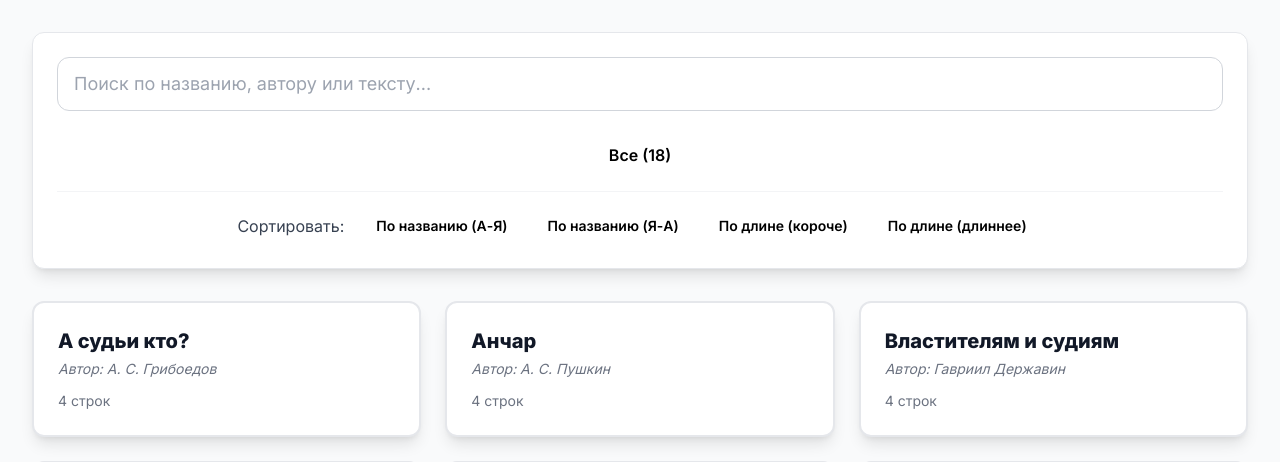
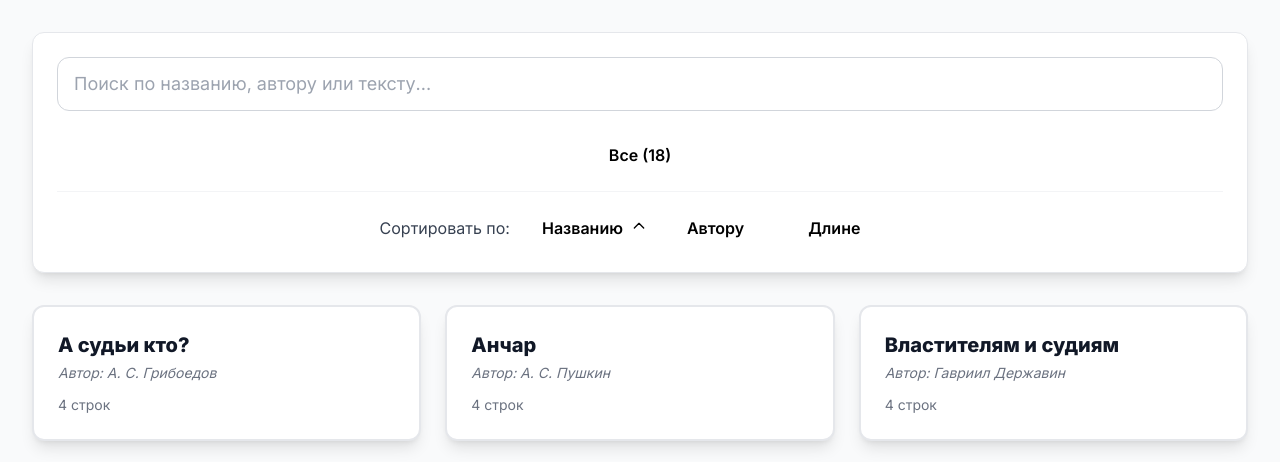
Before and after one commit to zynqff/ssbeta, a Flask app: page / in a window 1280 px wide. Shown: the part 105-567 px from the top of the page. Run offline with Flask 3, Linux system fonts and the light colour scheme; some libraries are stand-ins or nearby versions.

Commit message:
Обновлена сортировка стихов в index.html

```diff
--- a/templates/index.html
+++ b/templates/index.html
@@ -61,6 +61,15 @@
             transform: translateY(-2px);
             @apply shadow-lg;
         }
+
+        /* Дополнительный класс для плавного скрытия иконок */
+        .sort-arrow-icon {
+            transition: opacity 0.2s ease, transform 0.2s ease;
+            opacity: 0;
+            /* Изначально скрываем все иконки в CSS */
+        }
+
+        /* В JS мы будем управлять opacity: 1 для активной иконки */
     </style>
 </head>
 
@@ -130,15 +139,34 @@
 
             <div id="sort-buttons-container"
                 class="flex flex-wrap gap-2 justify-center mt-4 pt-4 border-t border-gray-100">
-                <span class="font-medium text-gray-700 mr-2 self-center">Сортировать:</span>
+                <span class="font-medium text-gray-700 mr-2 self-center">Сортировать по:</span>
+
                 <button data-sort="title" data-order="asc"
-                    class="sort-btn active px-4 py-2 rounded-lg text-sm font-semibold">По названию (А-Я)</button>
-                <button data-sort="title" data-order="desc"
-                    class="sort-btn px-4 py-2 rounded-lg text-sm font-semibold">По названию (Я-А)</button>
+                    class="sort-btn active px-4 py-2 rounded-lg font-semibold transition-colors duration-150 text-base">Названию
+                    <svg data-sort-icon="title"
+                        class="sort-arrow-icon w-4 h-4 inline ml-1 align-text-top transform transition-transform"
+                        fill="none" viewBox="0 0 24 24" stroke="currentColor">
+                        <path stroke-linecap="round" stroke-linejoin="round" stroke-width="2" d="M5 15l7-7 7 7" />
+                    </svg>
+                </button>
+
+                <button data-sort="author" data-order="asc"
+                    class="sort-btn px-4 py-2 rounded-lg font-semibold transition-colors duration-150 text-base">Автору
+                    <svg data-sort-icon="author"
+                        class="sort-arrow-icon w-4 h-4 inline ml-1 align-text-top transform transition-transform"
+                        fill="none" viewBox="0 0 24 24" stroke="currentColor">
+                        <path stroke-linecap="round" stroke-linejoin="round" stroke-width="2" d="M5 15l7-7 7 7" />
+                    </svg>
+                </button>
+
                 <button data-sort="length" data-order="asc"
-                    class="sort-btn px-4 py-2 rounded-lg text-sm font-semibold">По длине (короче)</button>
-                <button data-sort="length" data-order="desc"
-                    class="sort-btn px-4 py-2 rounded-lg text-sm font-semibold">По длине (длиннее)</button>
+                    class="sort-btn px-4 py-2 rounded-lg font-semibold transition-colors duration-150 text-base">Длине
+                    <svg data-sort-icon="length"
+                        class="sort-arrow-icon w-4 h-4 inline ml-1 align-text-top transform transition-transform"
+                        fill="none" viewBox="0 0 24 24" stroke="currentColor">
+                        <path stroke-linecap="round" stroke-linejoin="round" stroke-width="2" d="M5 15l7-7 7 7" />
+                    </svg>
+                </button>
             </div>
         </div>
 
@@ -215,6 +243,7 @@
         let currentPoem = null; // Для модального окна
         // ИЗМЕНЕНИЕ: По умолчанию 'unread' для авторизованных, 'unfiltered' для гостей
         let currentFilter = isAuthenticated ? 'unread' : 'unfiltered';
+        // Изменено на сортировку по "Названию" (ASC) по умолчанию
         let currentSort = { type: 'title', order: 'asc' };
 
         const poemsContainer = document.getElementById('poems-container');
@@ -309,6 +338,9 @@
                 if (currentSort.type === 'length') {
                     valA = a.lineCount;
                     valB = b.lineCount;
+                } else if (currentSort.type === 'author') {
+                    valA = a.author.toLowerCase();
+                    valB = b.author.toLowerCase();
                 } else { // title
                     valA = a.title.toLowerCase();
                     valB = b.title.toLowerCase();
@@ -353,6 +385,7 @@
         };
 
         // --- 2. ЛОГИКА МОДАЛЬНОГО ОКНА ---
+        // (Логика модального окна остается без изменений, за исключением имен переменных, которые мы изменили для единообразия)
 
         const openModal = (title) => {
             currentPoem = allPoems.find(p => p.title === title);
@@ -378,7 +411,6 @@
                 if (readButtonWrapper) readButtonWrapper.classList.remove('hidden');
                 if (pinButtonWrapper) pinButtonWrapper.classList.remove('hidden');
 
-                // Админ-кнопки в модальном окне больше не показываются
             } else {
                 if (readButtonWrapper) readButtonWrapper.classList.add('hidden');
                 if (pinButtonWrapper) pinButtonWrapper.classList.add('hidden');
@@ -531,19 +563,48 @@
 
         searchInput.addEventListener('input', filterAndRender);
 
+        // ОБНОВЛЕННЫЙ ОБРАБОТЧИК ДЛЯ КНОПОК СОРТИРОВКИ С ДИНАМИЧЕСКИМИ ИКОНКАМИ
         sortButtonsContainer.addEventListener('click', (e) => {
             const targetButton = e.target.closest('button.sort-btn');
             if (!targetButton) return;
 
-            currentSort.type = targetButton.dataset.sort;
-            currentSort.order = targetButton.dataset.order;
+            const newSortType = targetButton.dataset.sort;
+            let newSortOrder = targetButton.dataset.order;
 
+            // 1. Определяем новое направление сортировки (toggle если нажата та же кнопка)
+            if (newSortType === currentSort.type) {
+                newSortOrder = currentSort.order === 'asc' ? 'desc' : 'asc';
+            } else {
+                newSortOrder = 'asc'; // Сбрасываем на ASC при смене типа
+            }
+
+            currentSort.type = newSortType;
+            currentSort.order = newSortOrder;
+
+            // 2. Обновляем data-order на кнопке
+            targetButton.dataset.order = newSortOrder;
+
+            // 3. Обновляем класс active
             const activeSort = sortButtonsContainer.querySelector('.active');
             if (activeSort) activeSort.classList.remove('active');
             targetButton.classList.add('active');
 
+            // 4. Обновляем ВСЕ иконки
+            const allIcons = document.querySelectorAll('.sort-arrow-icon');
+            allIcons.forEach(icon => {
+                if (icon.dataset.sortIcon === currentSort.type) {
+                    // Показываем и поворачиваем активную иконку
+                    icon.style.opacity = 1;
+                    icon.style.transform = currentSort.order === 'desc' ? 'rotate(180deg)' : 'rotate(0deg)';
+                } else {
+                    // Скрываем неактивные иконки
+                    icon.style.opacity = 0;
+                }
+            });
+
             filterAndRender();
         });
+
 
         modal.addEventListener('click', (event) => {
             if (event.target === modal) {
@@ -577,6 +638,18 @@
                 }
             }
 
+            // Начальная настройка иконок: показываем только иконку для текущего типа сортировки
+            const allIcons = document.querySelectorAll('.sort-arrow-icon');
+            allIcons.forEach(icon => {
+                if (icon.dataset.sortIcon === currentSort.type) {
+                    icon.style.opacity = 1;
+                    icon.style.transform = currentSort.order === 'desc' ? 'rotate(180deg)' : 'rotate(0deg)';
+                } else {
+                    icon.style.opacity = 0;
+                }
+            });
+
+
             // Запускаем счетчики и отрисовку
             updateTabCounts();
             filterAndRender();
```
